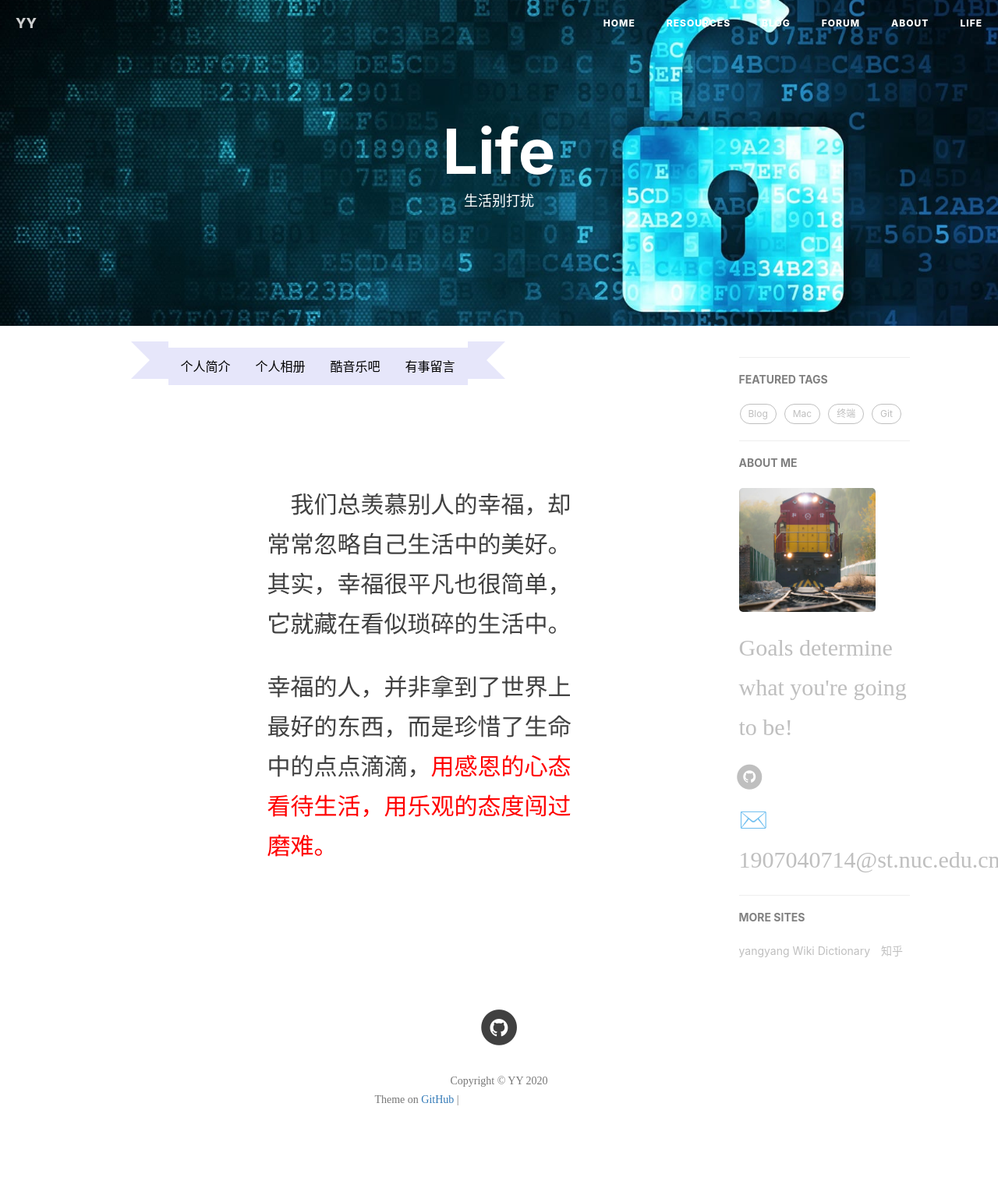
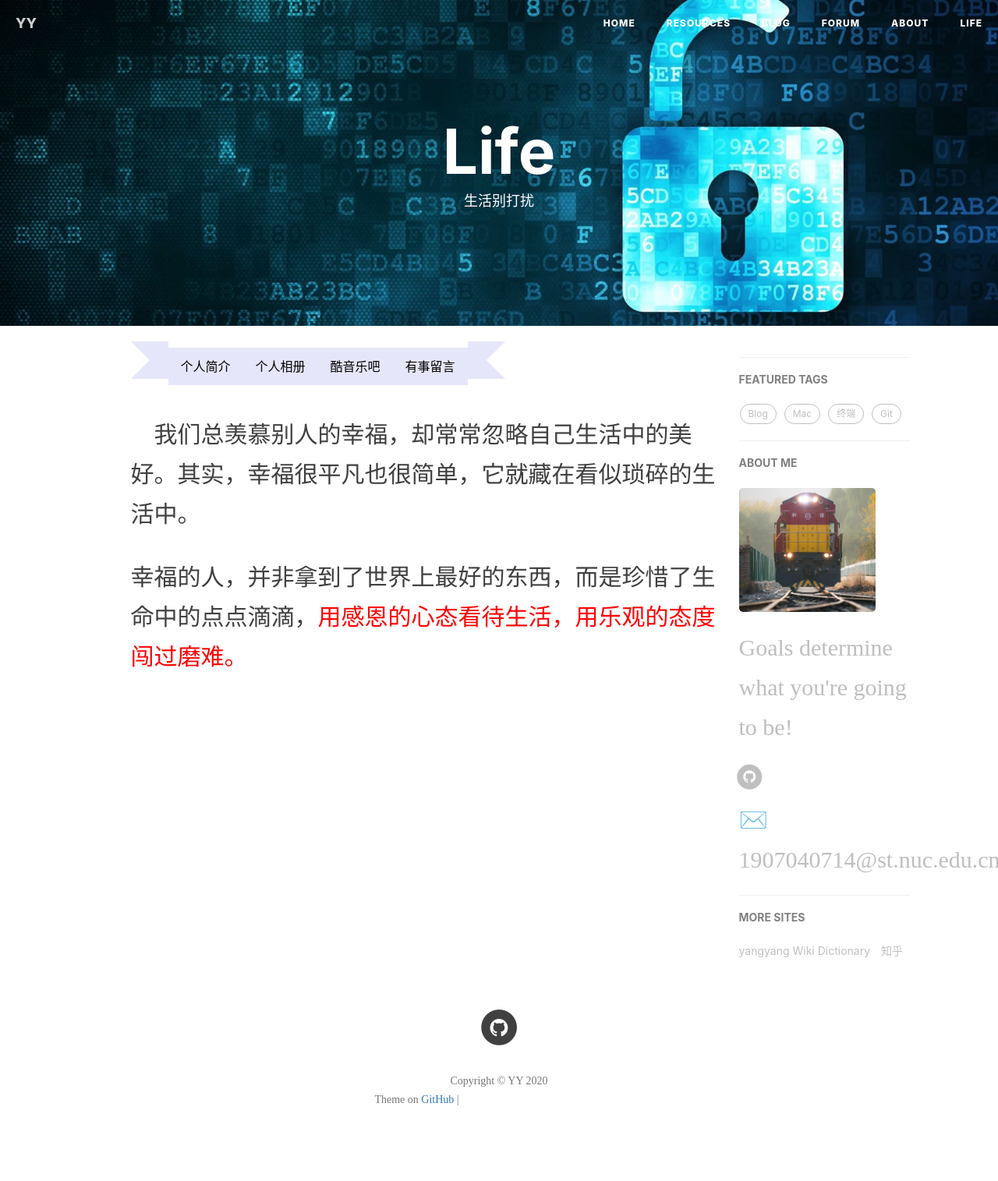
Before and after one commit to yangyang-linux/yangyang-linux.github.io, a Jekyll site: the page built from 5-life.html, in a window 1280 px wide. Shown: the whole page at 78% size. Built offline with Jekyll 4.4.1, drawn with Linux system fonts in a browser that asks for light colours; nearby versions of some CDN libraries; comment, search, counter and statistics services are not loaded; grey boxes are pictures that could not be loaded.

Commit message:
Update 5-life.html

```diff
--- a/5-life.html
+++ b/5-life.html
@@ -88,13 +88,6 @@ header-img: "img/life-bg.jpg"
 				border-bottom:0.5em solid #fff;
 			}
 
-			.bd{
-				width:400px;
-				height:400px;
-				margin:120px auto;
-				text-align: left;
-				position:relative;
-			}
 			p{
 				font-family: "隶书";
 				font-size:30px;
```
